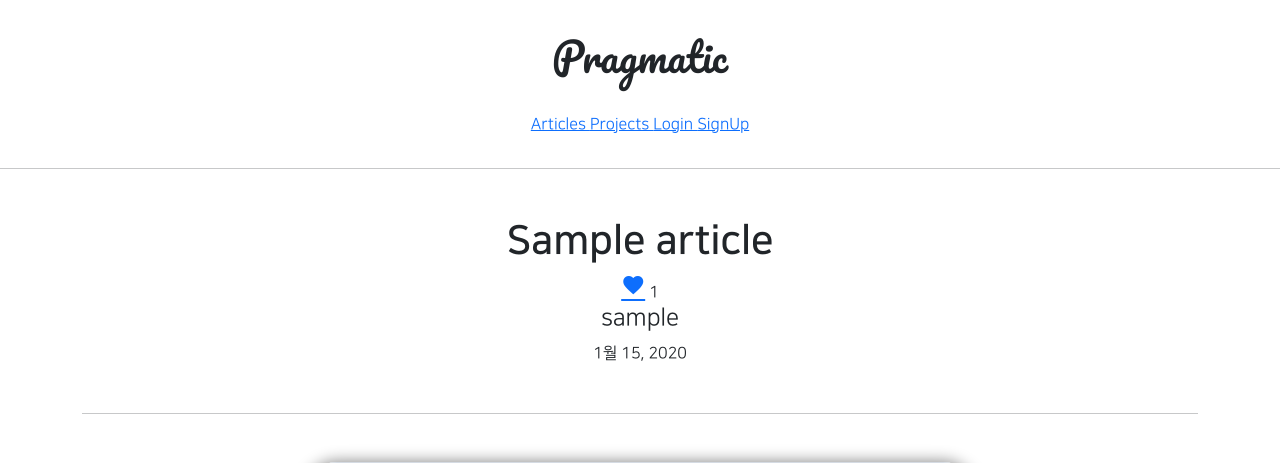
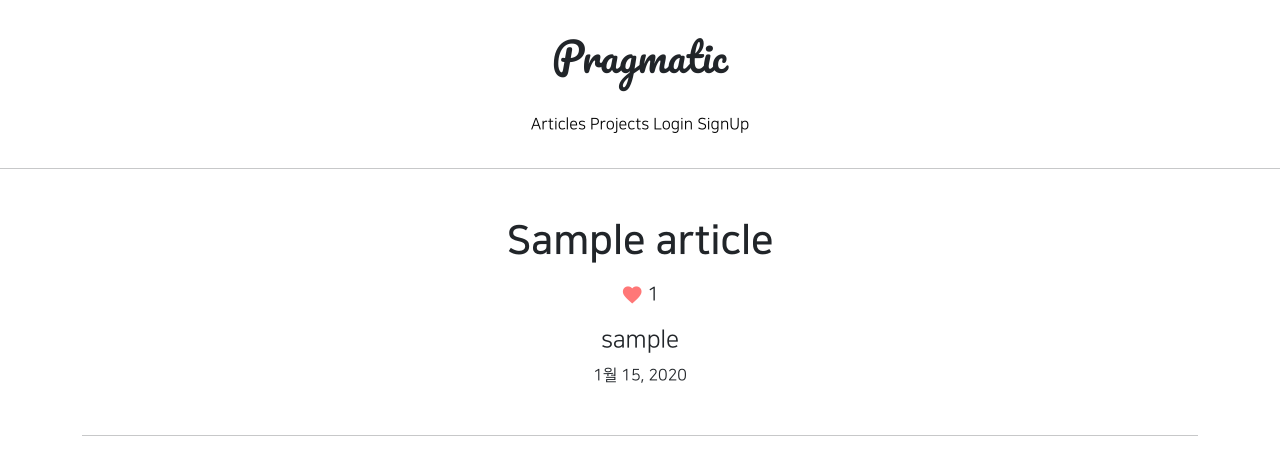
Before and after one commit to noeul1114/gis_2ban_1, a Django app: page /articles/detail/1 in a window 1280 px wide. Shown: the top 463 px of the page. Run offline with Django 3.2, Linux system fonts and the light colour scheme; tables that the repository leaves empty hold one stand-in row (values such as "Sample post"); grey boxes marked "Sample" are stand-in pictures; parts of the project's set-up code (start-up, migrations or seed data) failed here and were passed over; some libraries are stand-ins or nearby versions.

Commit message:
8/25 class 2ban commit 2

```diff
--- a/articleapp/templates/articleapp/detail.html
+++ b/articleapp/templates/articleapp/detail.html
@@ -8,12 +8,13 @@
         <div class="my-5">
             {#      게시글 제목, 글쓴이, 작성일자      #}
             <h1 class="NNS_B">{{ target_article.title }}</h1>
-            <div>
+            <div class="my-3">
                 <a href="{% url 'likeapp:article_like' article_pk=target_article.pk %}"
-                   class="material-icons">
+                   class="material-icons"
+                   style="vertical-align: middle; font-size: 1.4rem; color: #f77">
                     favorite
                 </a>
-                <span>
+                <span style="vertical-align: middle; font-size: 1.2rem;">
                     {{ target_article.like }}
                 </span>
             </div>
--- a/static/base.css
+++ b/static/base.css
@@ -74,3 +74,12 @@
         font-size: 13px;
     }
 }
+
+a {
+    text-decoration: none;
+    color: black;
+}
+
+a:hover {
+    color: black;
+}
```
